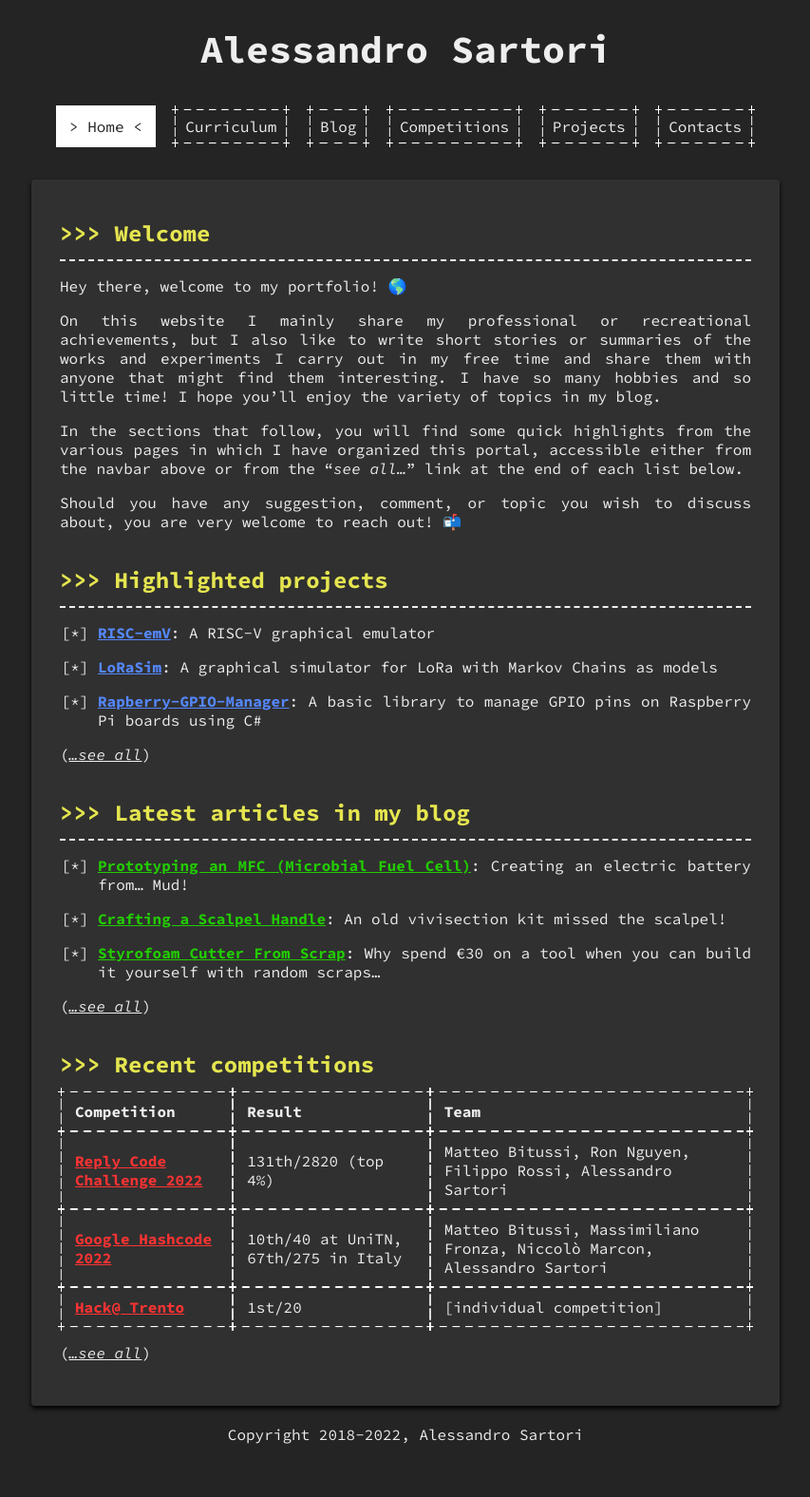
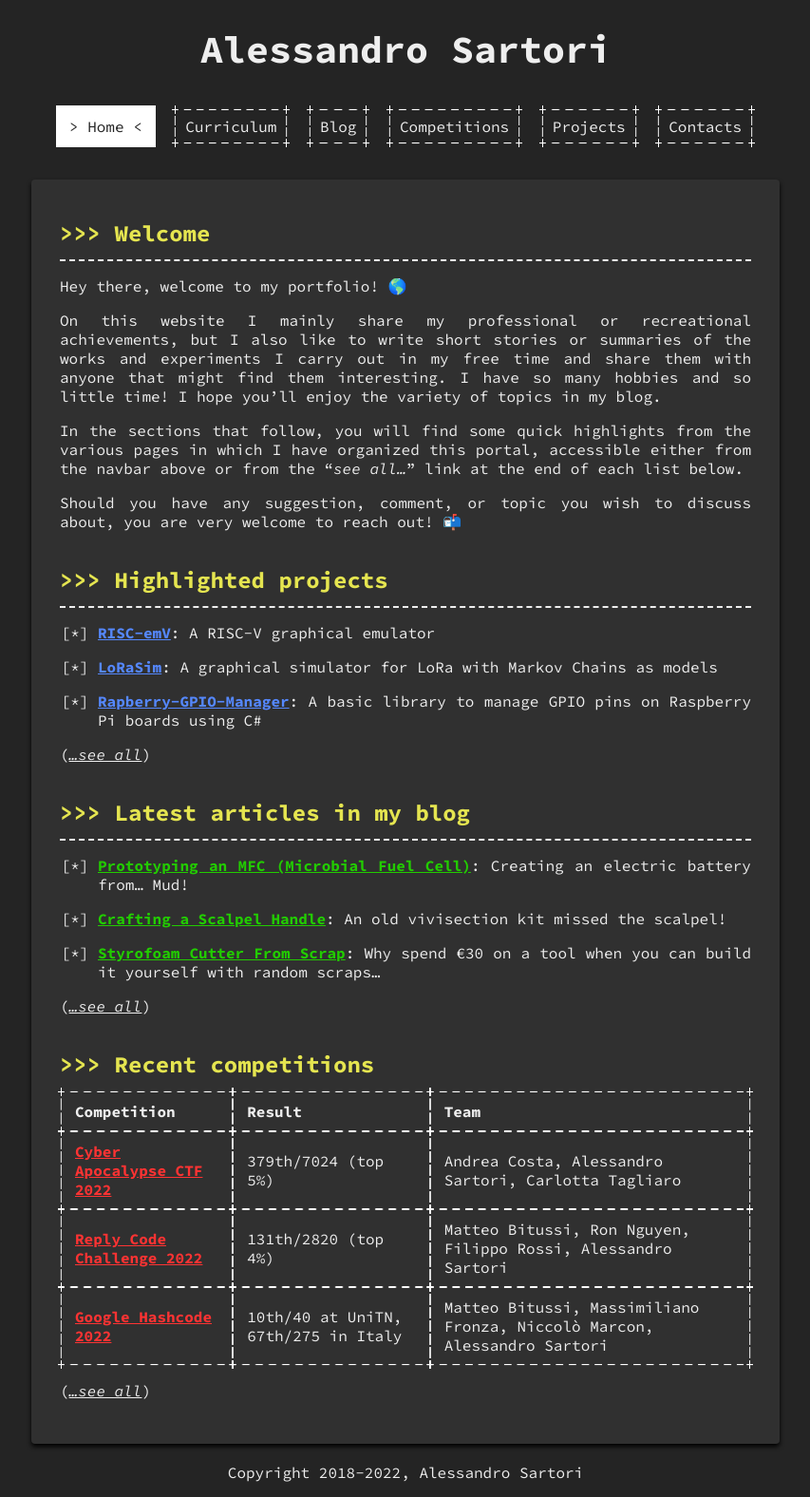
Before and after one commit to AlexSartori/alexsartori.github.io, a Jekyll site: the page built from index.md, in a window 1280 px wide. Shown: the whole page at 95% size, without its empty margins (213-1066 px from the left). Built offline with Jekyll 4.4.1, drawn with Linux system fonts in a browser that asks for light colours; emoji names are drawn with the system emoji font; before the commit the page ends 1536 px from its top, so only the background shows below that.

Commit message:
Add Cyber Apocalypse 2022 to competitions

```diff
--- a/_data/competitions.yml
+++ b/_data/competitions.yml
@@ -1,3 +1,8 @@
+- name: "Cyber Apocalypse CTF 2022"
+  url: https://www.hackthebox.com/events/cyber-apocalypse-2022
+  result: "379th/7024 (top 5%)"
+  team: "Andrea Costa, Alessandro Sartori, Carlotta Tagliaro"
+
 - name: "Reply Code Challenge 2022"
   url: https://challenges.reply.com/
   result: "131th/2820 (top 4%)"
```
